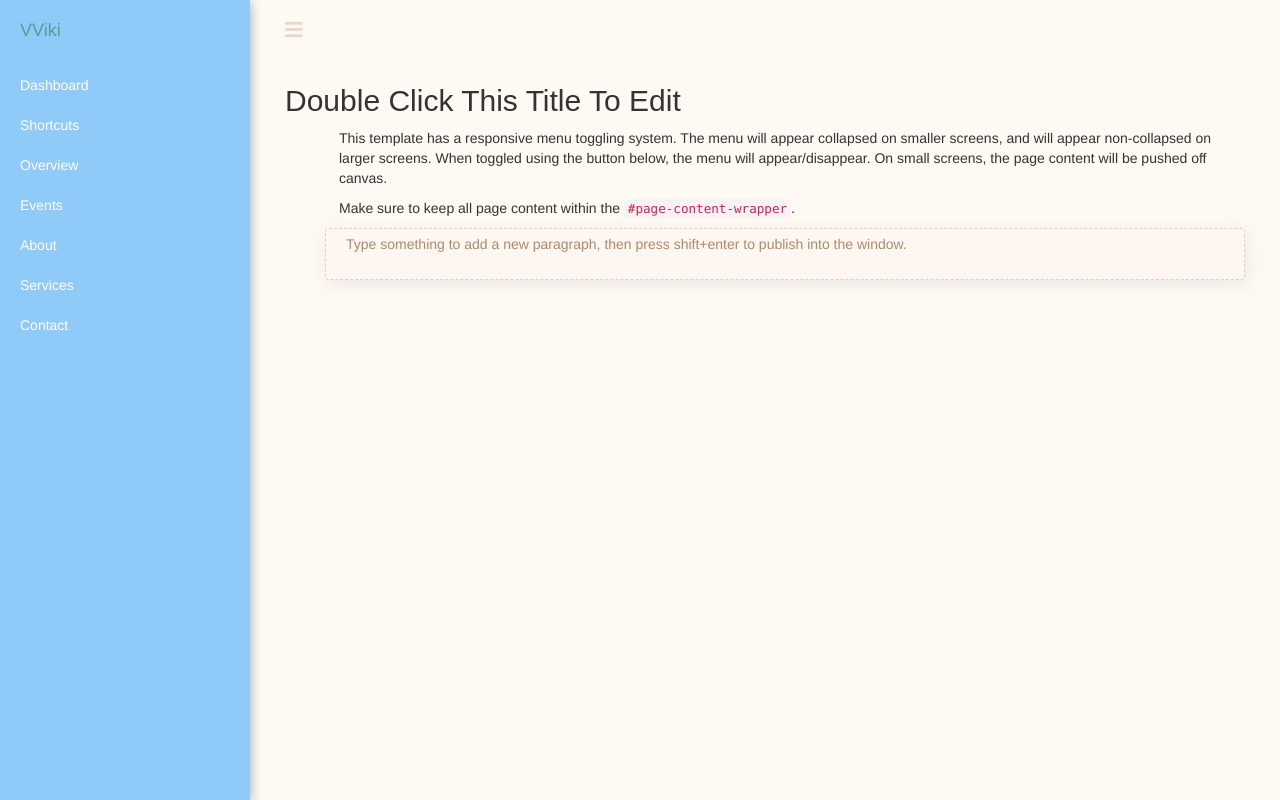
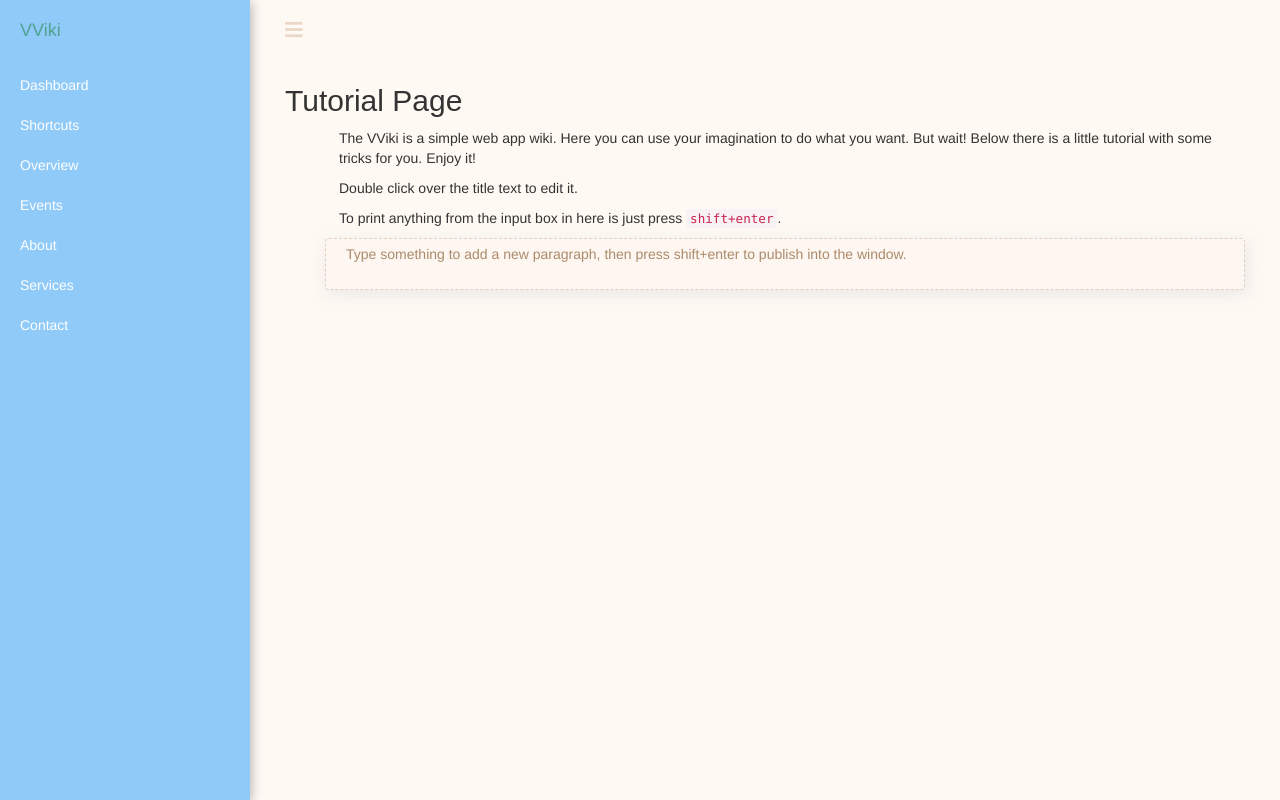
Before and after one commit to 6a8i/vviki, a plain HTML site: page index.html in a window 1280 px wide. Drawn offline with nearby package versions, Linux system fonts and the light colour scheme.

Commit message:
Editado a pagina pra ficarem algumas dicas e truques que forem sendo adicionados no app. Assim nós que estamos desenvolvendo tb não vamos esquecendo hahaha.

```diff
--- a/index.html
+++ b/index.html
@@ -75,14 +75,12 @@
             <div class="container-fluid">
                 <div class="row">
                     <div class="col-lg-12">
-                        <p class="title-text">Double Click This Title To Edit</p>
-                        <input id="title-text" type="text" value="Double Click This Title To Edit" style="display: none; font-size: 30px;"/>
+                        <p class="title-text">Tutorial Page</p>
+                        <input id="title-text" type="text" value="Tutorial Page" style="display: none; font-size: 30px;"/>
                         <ul id="paragraph-list">
-                            <li class="paragraph-item"><p>This template has a responsive menu toggling system. The menu will appear collapsed on
-                                smaller screens, and will appear non-collapsed on larger screens. When toggled using the
-                                button below, the menu will appear/disappear. On small screens, the page content will be
-                                pushed off canvas.</p></li>
-                            <li class="paragraph-item"><p>Make sure to keep all page content within the <code>#page-content-wrapper</code>.</p></li>
+                            <li class="paragraph-item"><p>The VViki is a simple web app wiki. Here you can use your imagination to do what you want. But wait! Below there is a little tutorial with some tricks for you. Enjoy it!</p></li>
+                            <li class="paragraph-item"><p>Double click over the title text to edit it.</p></li>
+                            <li class="paragraph-item"><p>To print anything from the input box in here is just press <code>shift+enter</code>.</p></li>
                             <li class="paragraph-input-item"><textarea  id="paragraph-input" placeholder="Type something to add a new paragraph, then press shift+enter to publish into the window."></textarea></li>
                         </ul>
                     </div>
```
